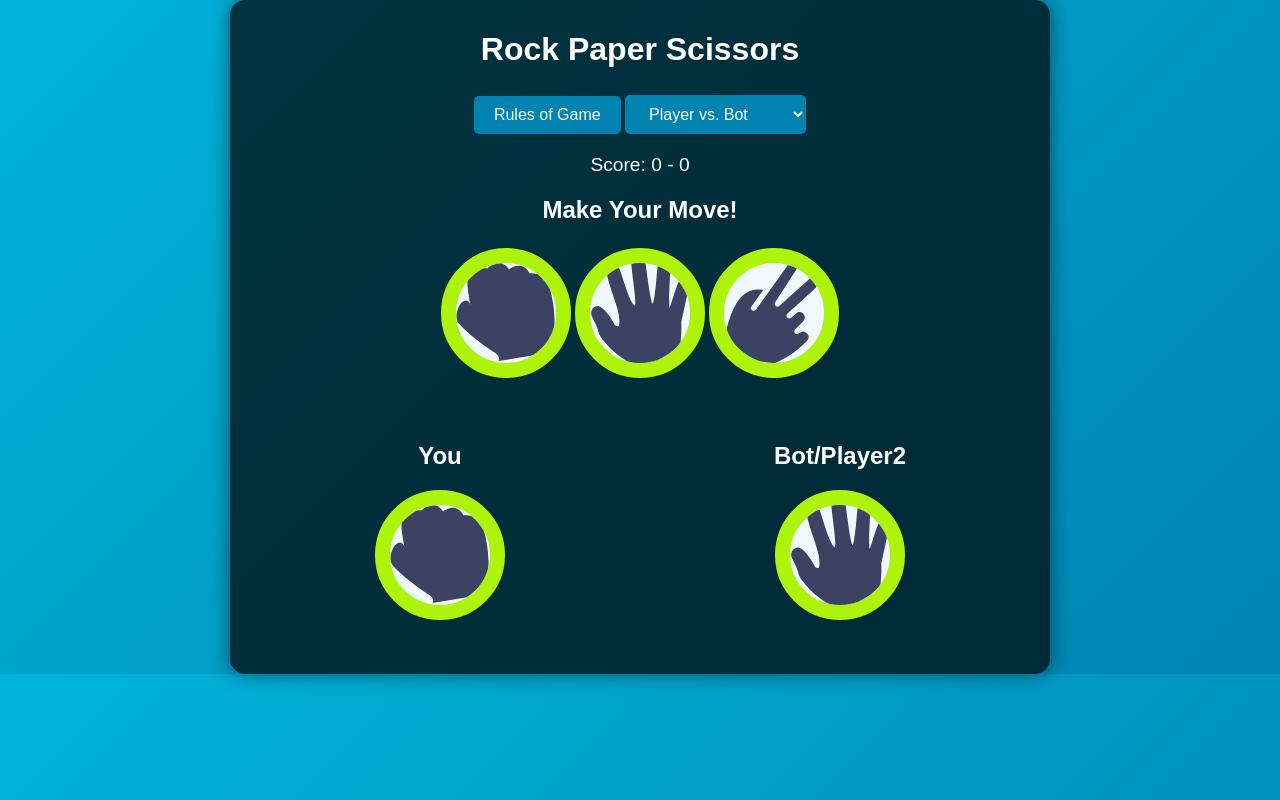
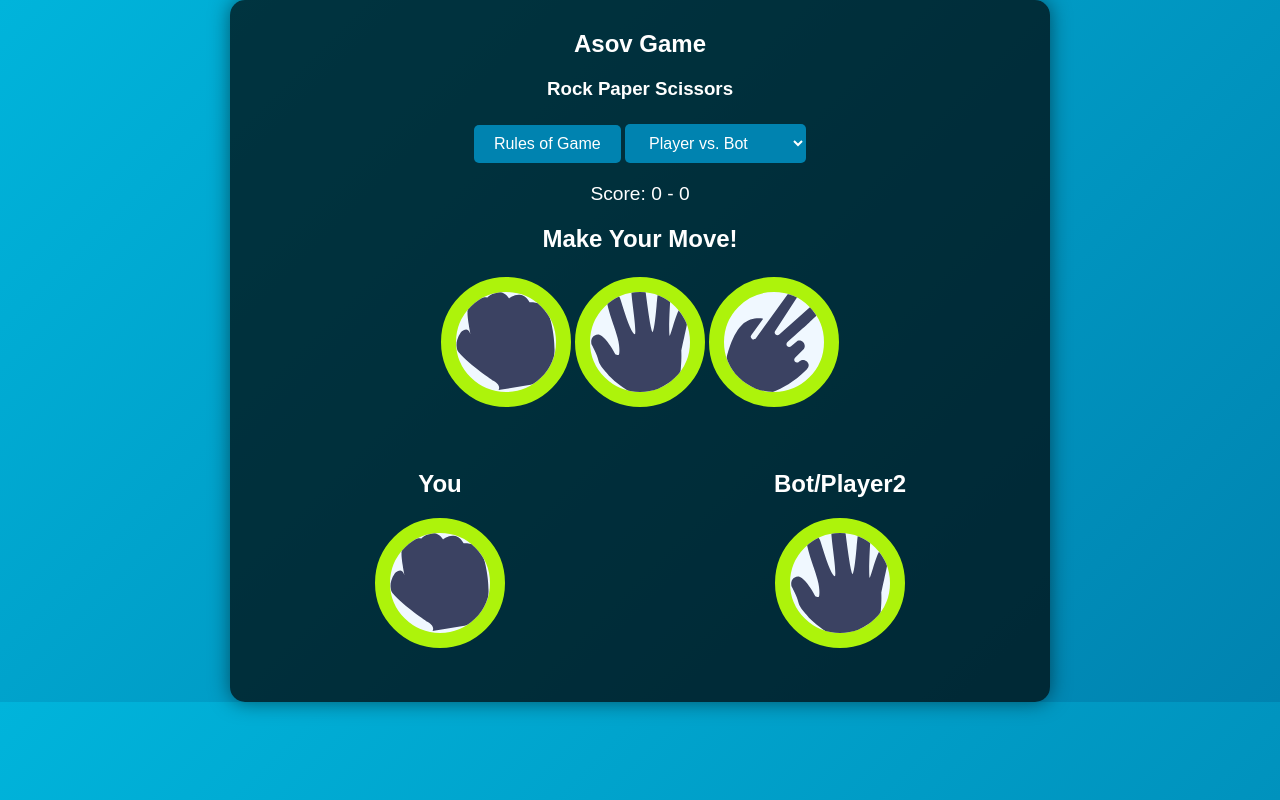
Before and after one commit to Otenevictor/asov-rock-paper-scissors, a website: page index.html in a window 1280 px wide. Drawn offline with Linux system fonts and the light colour scheme.

Commit message:
add name

```diff
--- a/index.html
+++ b/index.html
@@ -9,8 +9,9 @@
 
 </head>
 <body>
-    <div class="container">
-        <h1>Rock Paper Scissors</h1>
+       <div class="container">
+        <h2>Asov Game</h2>
+        <h3>Rock Paper Scissors</h3>
         <button class="button-rules" id="rulesButton">Rules of Game</button>
 
         <select class="button-rules" id="mode">
--- a/styles.css
+++ b/styles.css
@@ -11,6 +11,8 @@
     background: linear-gradient(135deg, #00b4db, #0083b0);
     color: white;
 }
+
+
 
 .container {
     max-width: 800px;
```
